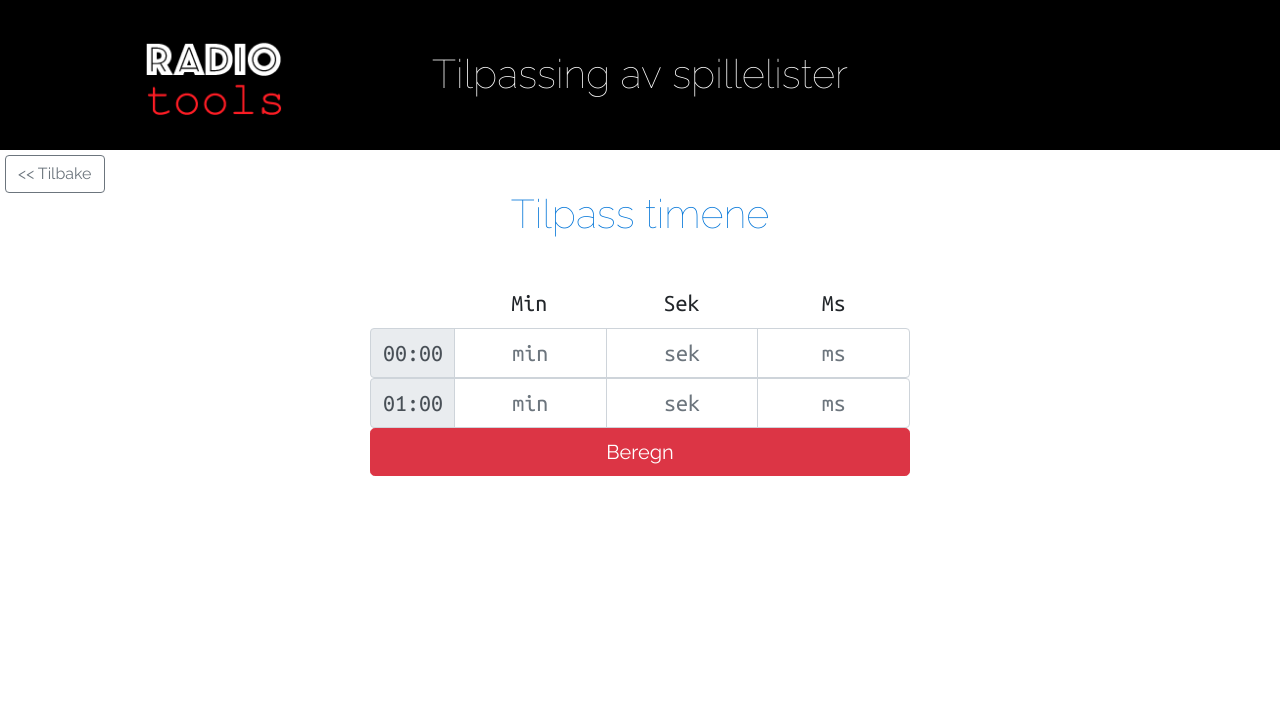
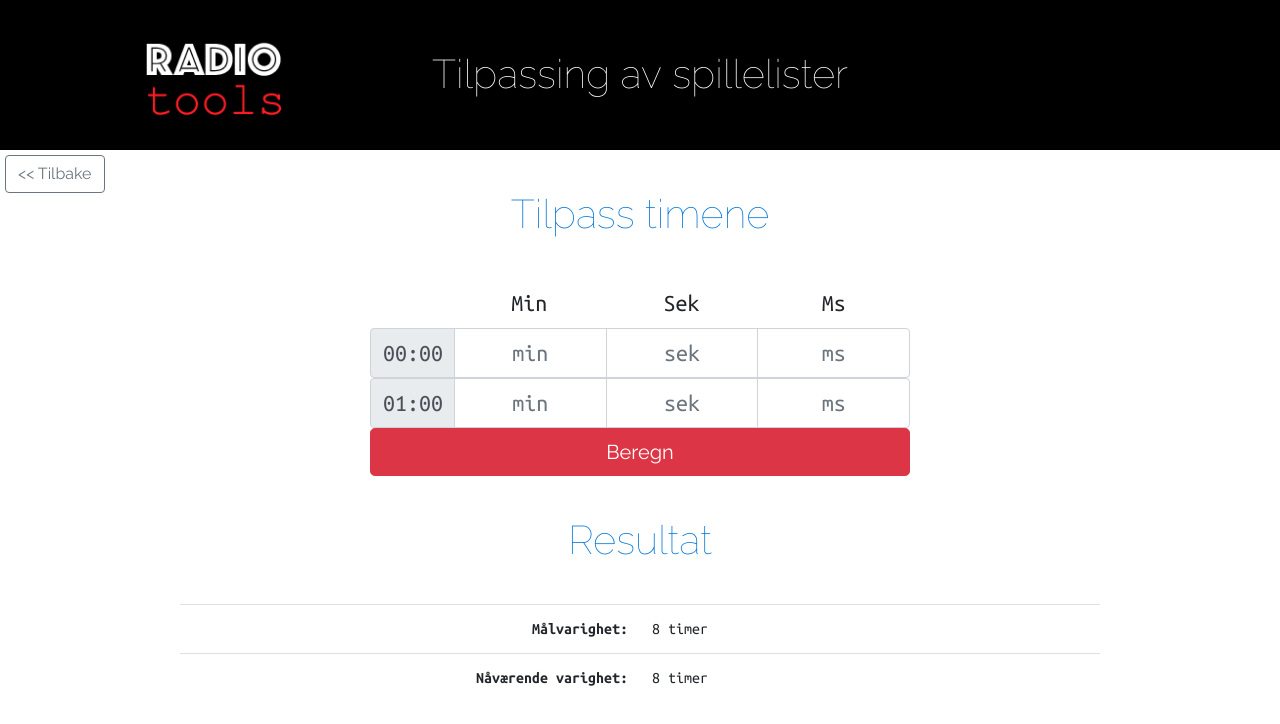
Before and after one commit to kallevikstyle/radio102-spillelister, a website: page index.html in a window 1280 px wide. Drawn offline with Linux system fonts and the light colour scheme.

Commit message:
Creating results table

```diff
--- a/assets/sass/partials/modules/_time-adjustment.scss
+++ b/assets/sass/partials/modules/_time-adjustment.scss
@@ -22,6 +22,18 @@
     &__input-prepend {
         font-size: 1.5rem;
         width: 85px;
+    }
+    &__result {
+        margin-top: $header-margin;
 
     }
+    &__table {
+        font-family: $ubuntu;
+        th {
+            width: 50%;
+        }
+        td {
+            width: 50%;
+        }
+    }
 }
--- a/index.html
+++ b/index.html
@@ -129,8 +129,26 @@
 
                     </div>
                 </div>
-            </form>
+                <!-- Result -->
+                <div class="row justify-content-center">
+                    <div class="col-md-10 time-adjustment__result">
+                        <h2 class="time-adjustment__title">Resultat</h2>
+                        <table class="table table-hover time-adjustment__table">
+                            <tbody>
+                                <tr>
+                                    <th class="text-right">Målvarighet:</th>
+                                    <td>8 timer</td>
+                                </tr>
+                                <tr>
+                                    <th class="text-right">Nåværende varighet:</th>
+                                    <td>8 timer</td>
+                                </tr>
+                            </tbody>
+                        </table>
+                    </div>
 
+                </div>
+            </div>
 
         </section>
     </main>
```
Also changed, not shown: assets/css/styles.css.
